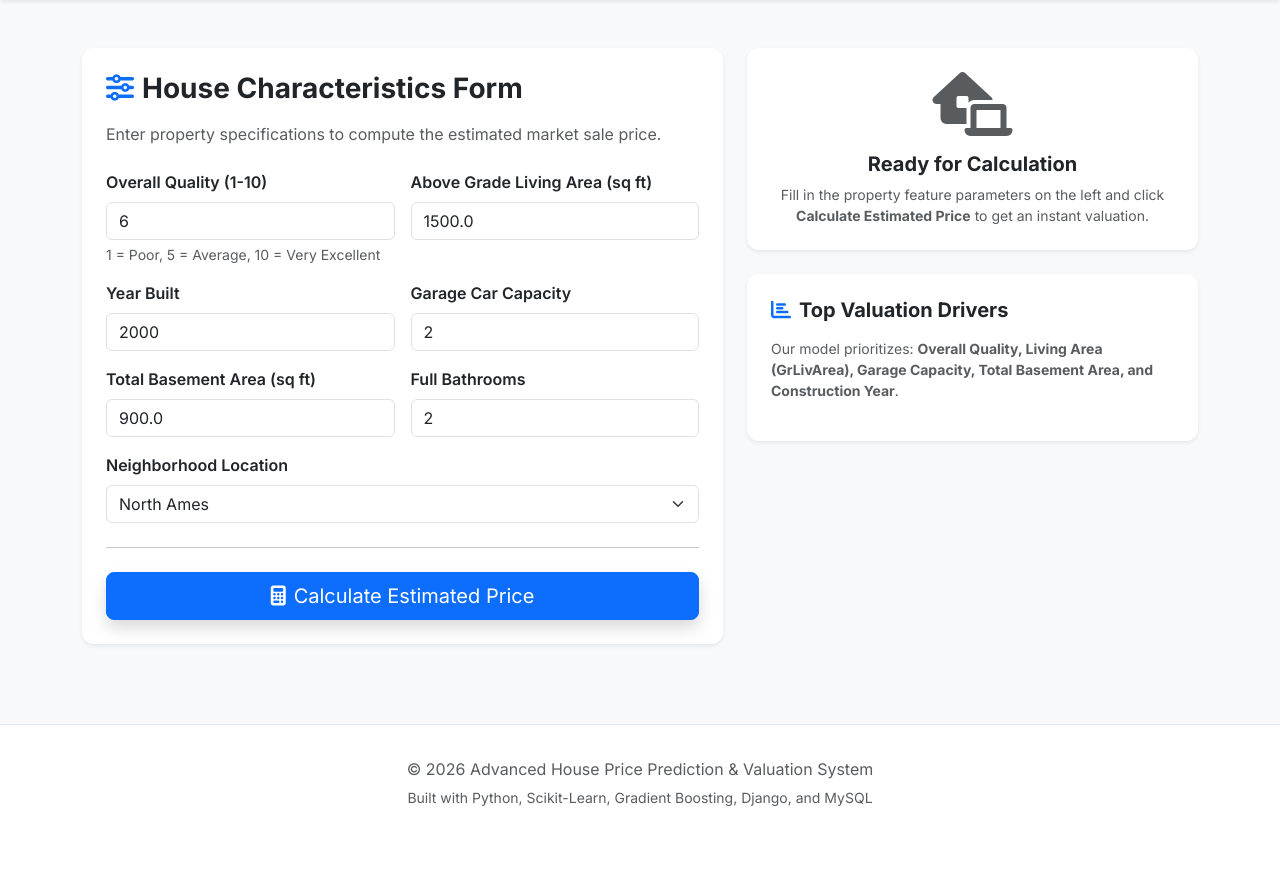
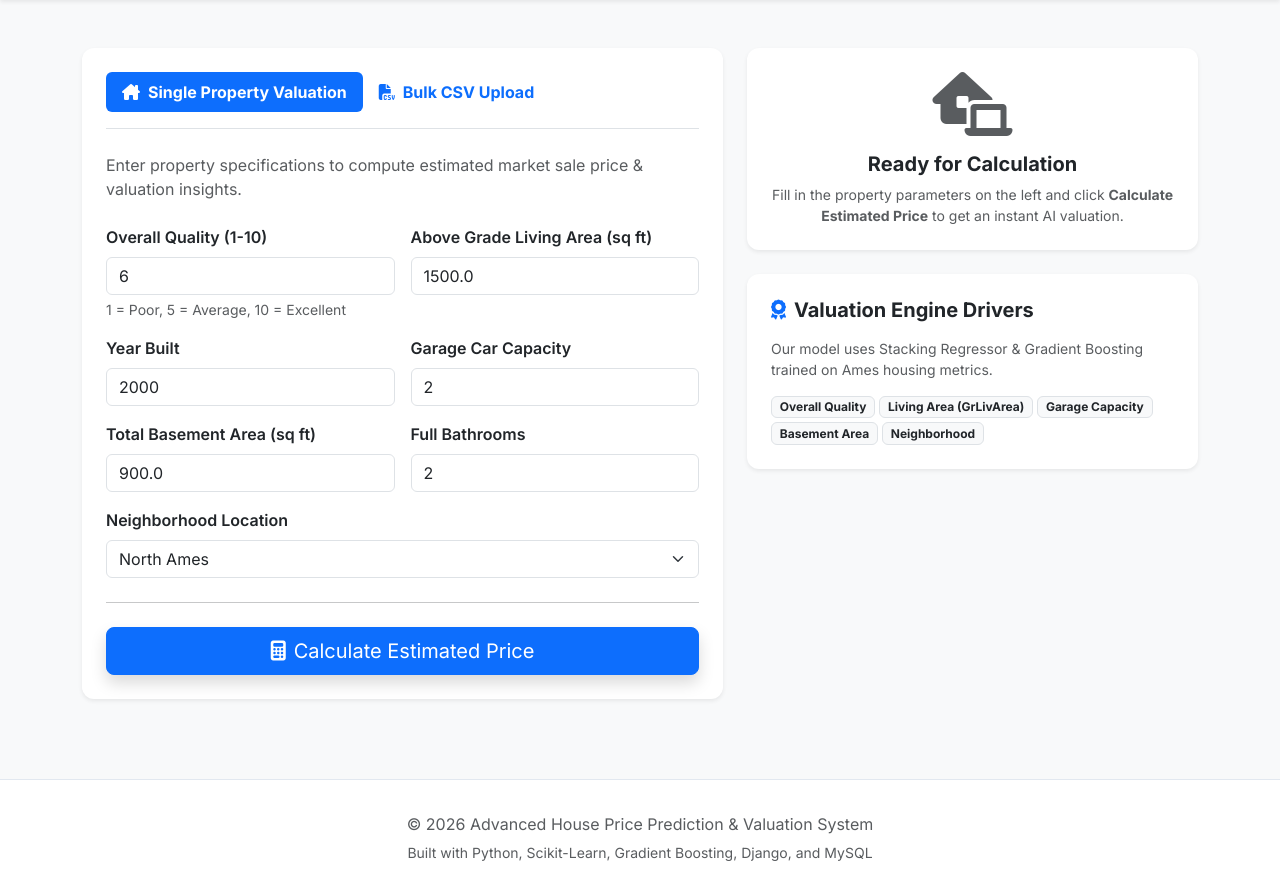
Before and after one commit to Dhanaraj2410/Advanced-House-Price-Prediction-Valuation-System, a Django app: page /predict/ in a window 1280 px wide. Shown: the part 73-969 px from the top of the page. Before the commit the page ends 879 px from the top, so only its background shows below. Run offline with Django 5.2, Linux system fonts and the light colour scheme.

Commit message:
style(ui): redesign property valuation calculator with tabbed bulk upload interface

```diff
--- a/templates/predict.html
+++ b/templates/predict.html
@@ -7,8 +7,23 @@
     <!-- Form Column -->
     <div class="col-lg-7">
         <div class="card card-custom p-4 bg-white shadow-sm">
-            <h3 class="fw-bold mb-3"><i class="fa-solid fa-sliders text-primary me-2"></i>House Characteristics Form</h3>
-            <p class="text-muted mb-4">Enter property specifications to compute the estimated market sale price.</p>
+            <ul class="nav nav-pills mb-4 border-bottom pb-3" id="predictTab" role="tablist">
+                <li class="nav-item" role="presentation">
+                    <button class="nav-link active fw-bold" id="single-tab" data-bs-toggle="tab" data-bs-target="#single-predict" type="button" role="tab">
+                        <i class="fa-solid fa-house-chimney me-2"></i>Single Property Valuation
+                    </button>
+                </li>
+                <li class="nav-item" role="presentation">
+                    <button class="nav-link fw-bold" id="batch-tab" data-bs-toggle="tab" data-bs-target="#batch-predict" type="button" role="tab">
+                        <i class="fa-solid fa-file-csv me-2"></i>Bulk CSV Upload
+                    </button>
+                </li>
+            </ul>
+
+            <div class="tab-content" id="predictTabContent">
+                <!-- Single Predict Form -->
+                <div class="tab-pane fade show active" id="single-predict" role="tabpanel">
+                    <p class="text-muted mb-4">Enter property specifications to compute estimated market sale price & valuation insights.</p>
 
                     <form method="post" action="{% url 'predict' %}">
                         {% csrf_token %}
@@ -17,7 +32,7 @@
                             <div class="col-md-6">
                                 <label class="form-label fw-semibold">Overall Quality (1-10)</label>
                                 {{ form.overall_qual }}
-                        <div class="form-text">1 = Poor, 5 = Average, 10 = Very Excellent</div>
+                                <div class="form-text">1 = Poor, 5 = Average, 10 = Excellent</div>
                             </div>
 
                             <div class="col-md-6">
@@ -58,18 +73,56 @@
                         </button>
                     </form>
                 </div>
+
+                <!-- Batch CSV Upload Form -->
+                <div class="tab-pane fade" id="batch-predict" role="tabpanel">
+                    <div class="text-center py-3">
+                        <i class="fa-solid fa-cloud-arrow-up text-primary mb-3" style="font-size: 3.5rem;"></i>
+                        <h5 class="fw-bold">Upload Batch Property CSV File</h5>
+                        <p class="text-muted small">Upload a CSV containing columns: <code>OverallQual</code>, <code>GrLivArea</code>, <code>YearBuilt</code>, <code>GarageCars</code>, <code>TotalBsmtSF</code>, <code>FullBath</code>, <code>Neighborhood</code>.</p>
+                    </div>
+
+                    <form method="post" action="{% url 'bulk_predict' %}" enctype="multipart/form-data" class="mt-3">
+                        {% csrf_token %}
+                        <div class="mb-4">
+                            <input class="form-control form-control-lg" type="file" name="csv_file" accept=".csv" required>
+                        </div>
+                        <button type="submit" class="btn btn-success btn-lg w-100 fw-bold shadow">
+                            <i class="fa-solid fa-file-import me-2"></i>Process Bulk Valuation CSV
+                        </button>
+                    </form>
+                </div>
+            </div>
+        </div>
     </div>
 
     <!-- Prediction Result & Insights Column -->
     <div class="col-lg-5">
         {% if result %}
         <div class="card card-custom p-4 bg-white text-center border-primary shadow mb-4">
-            <span class="badge bg-primary text-uppercase px-3 py-2 rounded-pill mx-auto mb-3">Predicted Valuation</span>
-            <div class="price-badge mb-2">{{ result.formatted_price }}</div>
-            <p class="text-muted small">Estimated Sale Price based on Gradient Boosting Pipeline</p>
+            <div class="d-flex justify-content-center align-items-center gap-2 mb-3">
+                <span class="badge bg-primary text-uppercase px-3 py-2 rounded-pill">Predicted Valuation</span>
+                {% if result.valuation_tier %}
+                <span class="badge bg-warning text-dark px-3 py-2 rounded-pill"><i class="fa-solid fa-tag me-1"></i>{{ result.valuation_tier }}</span>
+                {% endif %}
+            </div>
+
+            <div class="price-badge mb-1 text-primary">{{ result.formatted_price }}</div>
+
+            {% if result.formatted_range %}
+            <div class="text-muted fw-semibold mb-3">
+                <i class="fa-solid fa-chart-line me-1"></i>Confidence Bounds: {{ result.formatted_range }}
+            </div>
+            {% endif %}
+
+            {% if result.price_per_sqft %}
+            <div class="badge bg-light text-dark border p-2 mb-3 fs-6">
+                Estimated Price / SqFt: <strong>${{ result.price_per_sqft }}</strong>
+            </div>
+            {% endif %}
 
             {% if result.insights %}
-            <div class="text-start bg-light p-3 rounded mt-3">
+            <div class="text-start bg-light p-3 rounded mt-2">
                 <h6 class="fw-bold text-dark mb-2"><i class="fa-solid fa-lightbulb text-warning me-2"></i>AI Valuation Drivers:</h6>
                 <ul class="mb-0 small text-muted ps-3">
                     {% for insight in result.insights %}
@@ -79,18 +132,54 @@
             </div>
             {% endif %}
         </div>
+
+        {% elif bulk_records %}
+        <div class="card card-custom p-4 bg-white shadow mb-4">
+            <h5 class="fw-bold text-success mb-3"><i class="fa-solid fa-circle-check me-2"></i>Batch Valuation Complete</h5>
+            <p class="text-muted small">Successfully evaluated <strong>{{ bulk_records|length }}</strong> properties from uploaded CSV.</p>
+
+            <div class="table-responsive" style="max-height: 250px;">
+                <table class="table table-sm table-hover align-middle">
+                    <thead class="table-light">
+                        <tr>
+                            <th>#</th>
+                            <th>Neighborhood</th>
+                            <th>Valuation</th>
+                        </tr>
+                    </thead>
+                    <tbody>
+                        {% for r in bulk_records %}
+                        <tr>
+                            <td>#{{ r.id }}</td>
+                            <td>{{ r.neighborhood }}</td>
+                            <td class="text-success fw-bold">${{ r.predicted_price|floatformat:2 }}</td>
+                        </tr>
+                        {% endfor %}
+                    </tbody>
+                </table>
+            </div>
+            <a href="{% url 'history' %}" class="btn btn-outline-primary btn-sm mt-3 w-100">View All in History</a>
+        </div>
+
         {% else %}
-        <div class="card card-custom p-4 bg-white text-center shadow-sm">
+        <div class="card card-custom p-4 bg-white text-center shadow-sm mb-4">
             <i class="fa-solid fa-house-laptop text-muted mb-3" style="font-size: 4rem;"></i>
             <h5 class="fw-bold">Ready for Calculation</h5>
-            <p class="text-muted small mb-0">Fill in the property feature parameters on the left and click <strong>Calculate Estimated Price</strong> to get an instant valuation.</p>
+            <p class="text-muted small mb-0">Fill in the property parameters on the left and click <strong>Calculate Estimated Price</strong> to get an instant AI valuation.</p>
         </div>
         {% endif %}
 
         <!-- Feature Importance Reference Card -->
-        <div class="card card-custom p-4 bg-white shadow-sm mt-4">
-            <h5 class="fw-bold mb-3"><i class="fa-solid fa-chart-bar text-primary me-2"></i>Top Valuation Drivers</h5>
-            <p class="text-muted small">Our model prioritizes: <strong>Overall Quality, Living Area (GrLivArea), Garage Capacity, Total Basement Area, and Construction Year</strong>.</p>
+        <div class="card card-custom p-4 bg-white shadow-sm">
+            <h5 class="fw-bold mb-3"><i class="fa-solid fa-award text-primary me-2"></i>Valuation Engine Drivers</h5>
+            <p class="text-muted small mb-2">Our model uses Stacking Regressor & Gradient Boosting trained on Ames housing metrics.</p>
+            <div class="d-flex flex-wrap gap-1 mt-2">
+                <span class="badge bg-light text-dark border">Overall Quality</span>
+                <span class="badge bg-light text-dark border">Living Area (GrLivArea)</span>
+                <span class="badge bg-light text-dark border">Garage Capacity</span>
+                <span class="badge bg-light text-dark border">Basement Area</span>
+                <span class="badge bg-light text-dark border">Neighborhood</span>
+            </div>
         </div>
     </div>
 </div>
```
Lines whose indentation alone changed are shown as unchanged.
